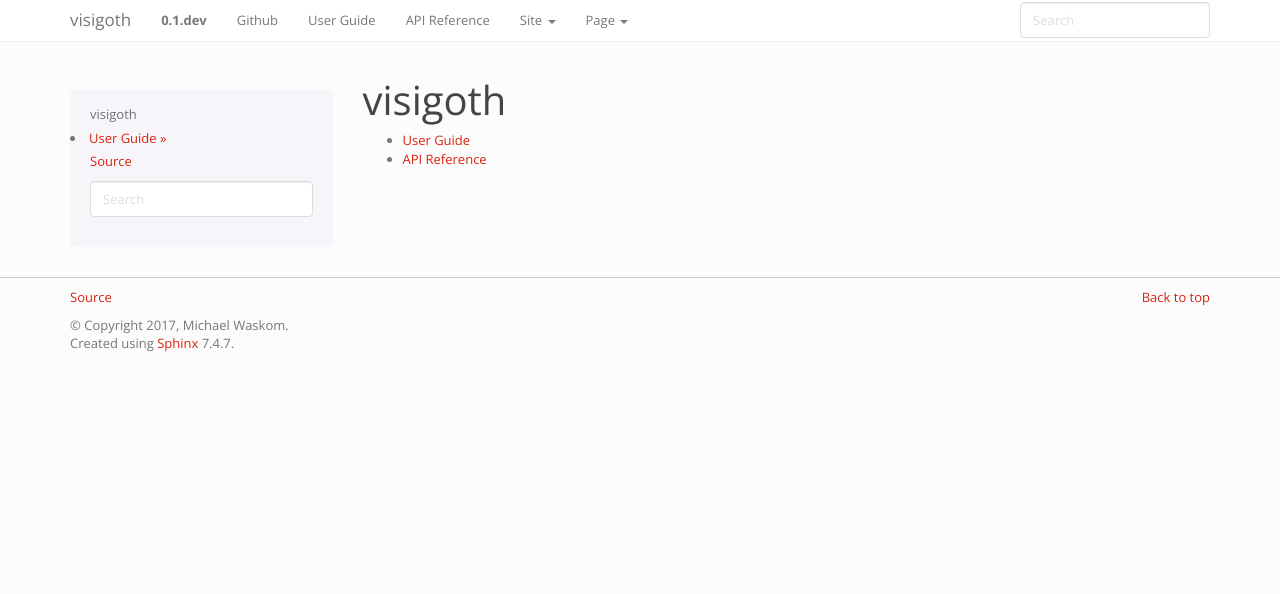
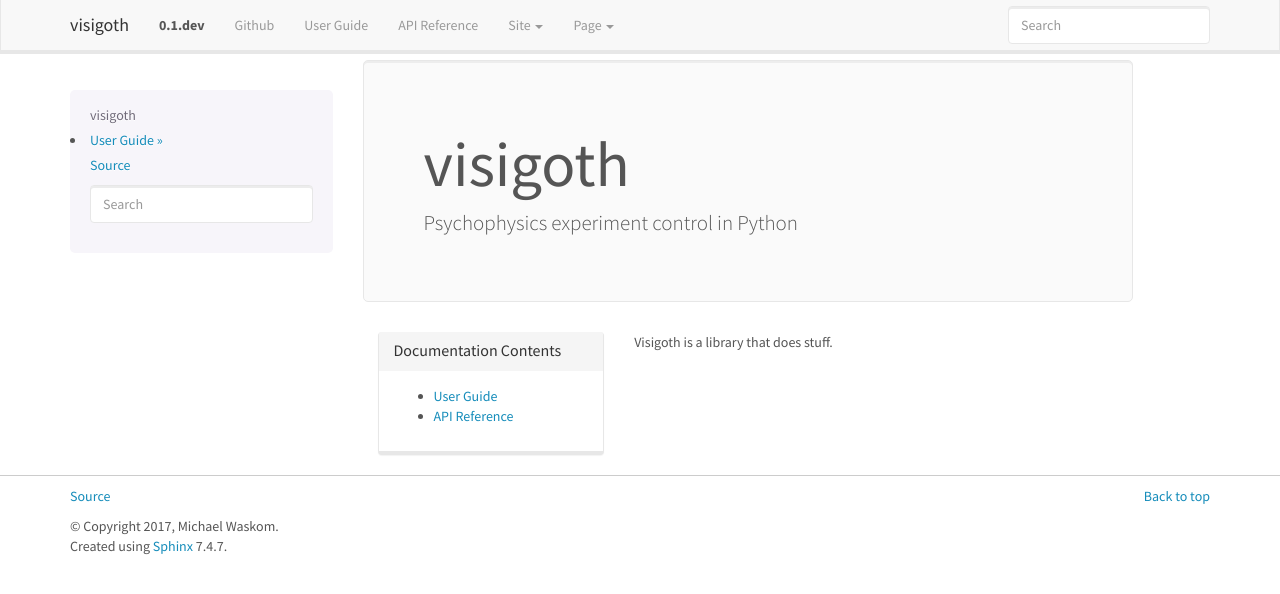
Before and after one commit to mwaskom/visigoth, a Sphinx documentation site: the page built from doc/index.rst, in a window 1280 px wide. Shown: the top 594 px of the page. Built offline with Sphinx 7.4.7, drawn with Linux system fonts in a browser that asks for light colours; pages that are not in the unit, such as notebooks, are missing from menus; the version number is read from the project's files by our own code.

Commit message:
Index page structure and css

```diff
--- a/doc/_static/style.css
+++ b/doc/_static/style.css
@@ -1,13 +1,15 @@
 
-h1 { font-size: 40px !important; }
-h2 { font-size: 32px !important; }
-h3 { font-size: 24px !important; }
-h4 { font-size: 18px !important; }
-h5 { font-size: 14px !important; }
+/*
+h1 { font-size: 42px !important; }
+h2 { font-size: 18px !important; }
+h3 { font-size: 16px !important; }
+h4 { font-size: 14px !important; }
+h5 { font-size: 12px !important; }
 h6 { font-size: 10px !important; }
+*/
 
 blockquote p {
-    font-size: 14px !important;
+    font-size: 12px !important;
 }
 
 blockquote {
--- a/doc/conf.py
+++ b/doc/conf.py
@@ -124,7 +124,7 @@ html_theme_options = {
     'source_link_position': 'footer',
     'navbar_sidebarrel': False,
     'bootstrap_version': '3',
-    'bootswatch_theme': "simplex",
+    'bootswatch_theme': "lumen",
     'navbar_links' : [
             ("Github", "https://github.com/mwaskom/visigoth", True),
             ("User Guide", "user_guide"),
--- a/doc/index.rst
+++ b/doc/index.rst
@@ -1,6 +1,27 @@
+.. raw:: html
+
+  <div style="clear: both"></div>
+  <div class="container-fluid">
+    <div class="row">
+      <div class="jumbotron">
 
 visigoth
 ========
+
+Psychophysics experiment control in Python
+
+.. raw:: html
+
+      </div>
+    </div>
+    <div class="row">
+      <div class="col-md-4">
+        <div class="panel panel-default">
+          <div class="panel-heading">
+            <h2 class="panel-title">Documentation Contents</h3>
+          </div>
+          <div class="panel-body">
+
 
 .. toctree::
    :maxdepth: 1
@@ -9,3 +30,18 @@ visigoth
    release_notes
    user_guide
    api
+
+.. raw:: html
+
+          </div>
+        </div>
+      </div>
+      <div class="col-md-8">
+
+Visigoth is a library that does stuff.
+
+.. raw:: html
+
+      </div>
+    </div>
+  </div>
```
